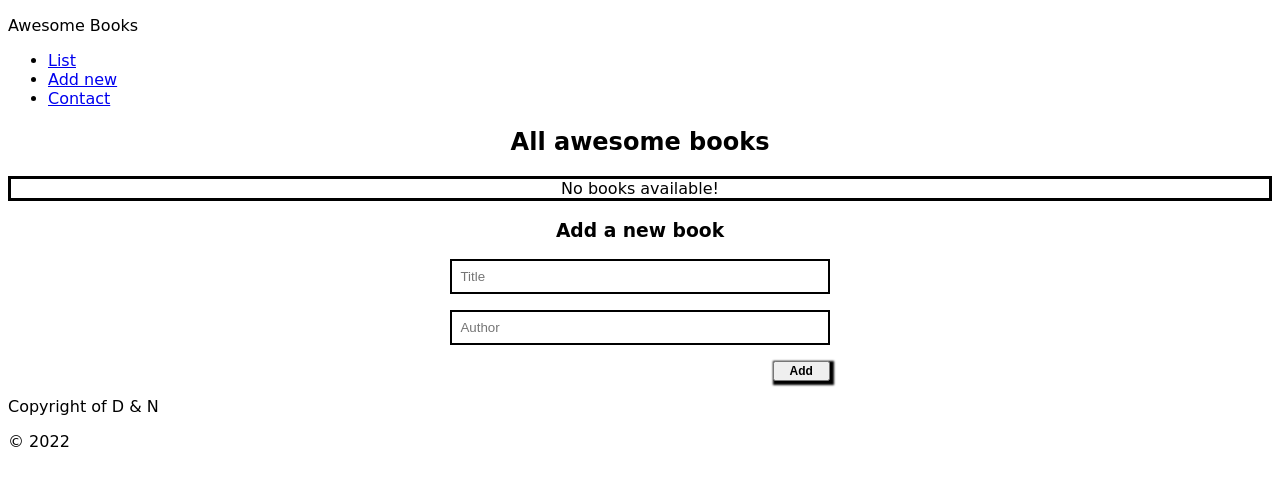
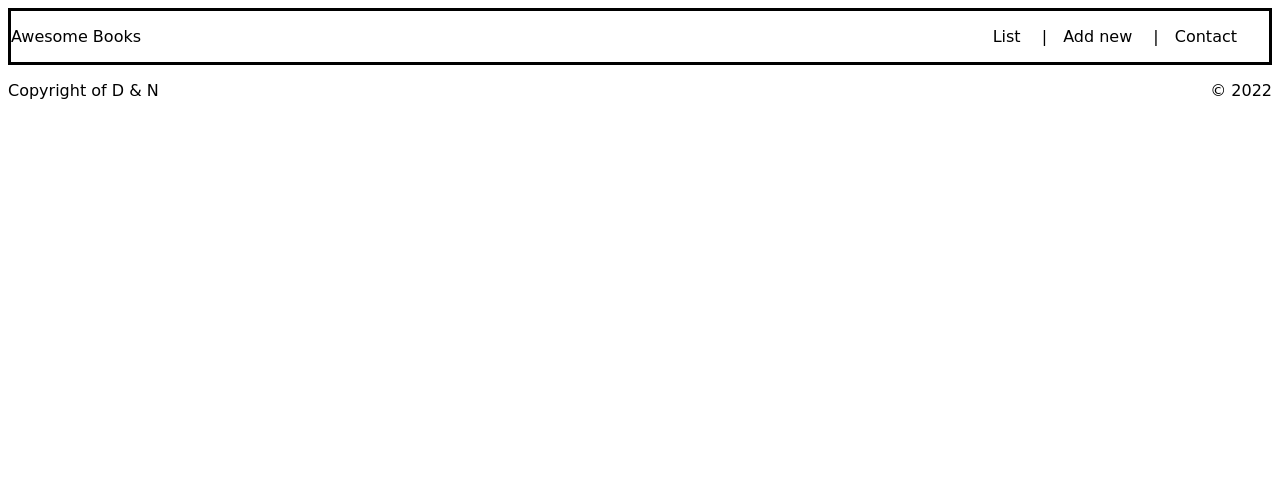
Before and after one commit to inspecta/books-collection-derrick-nahnah, a plain HTML site: page index.html in a window 1280 px wide. Both pictures are taken after a click on the link "Contact". Drawn offline with Linux system fonts and the light colour scheme.

Commit message:
Add css styles to match the wireframe

```diff
--- a/books.js
+++ b/books.js
@@ -76,3 +76,33 @@ container.addEventListener('click', (e) => {
 if (book.books.length === 0) {
   container.innerHTML = '<p class="no-books">No books available!</p>';
 }
+
+
+const homePageSection = document.getElementById('home-page');
+const addPageSection = document.getElementById('add-page');
+const contactPageSection = document.getElementById('contact-page');
+
+const linksBtn = document.getElementById('lists');
+const addBookBtn = document.getElementById('add-link');
+const contactBtn = document.getElementById('contact');
+
+const activePage = document.querySelector('.active')
+
+
+linksBtn.addEventListener('click', () => {
+addPageSection.style.display = 'none';
+contactPageSection.style.display = 'none';
+homePageSection.style.display = 'block';
+});
+
+addBookBtn.addEventListener('click', () => {
+  homePageSection.style.display = 'none';
+  contactPageSection.style.display = 'none';
+  addPageSection.style.display = 'block';
+  });
+
+contactBtn.addEventListener('click', () => {
+addPageSection.style.display = 'none';
+homePageSection.style.display = 'none';
+contactPageSection.style.display = 'block';
+});
--- a/styles.css
+++ b/styles.css
@@ -3,6 +3,27 @@ html {
   font-family: cursive;
 }
 
+nav {
+  display: flex;
+  justify-content: space-between;
+  border: 3px solid ;
+}
+ul {
+  display: flex;
+  list-style: none;
+}
+
+li:after {
+  content: " | ";
+  padding: 0rem 1rem;
+  }
+  li:last-child:after {
+    content: '';
+  }
+a {
+  color: #000;
+  text-decoration: none;
+  }
 #form {
   display: flex;
   flex-direction: column;
@@ -65,3 +86,8 @@ h1 {
   margin: 0;
   text-align: center;
 }
+
+footer {
+  display: flex;
+  justify-content: space-between;
+}
```
